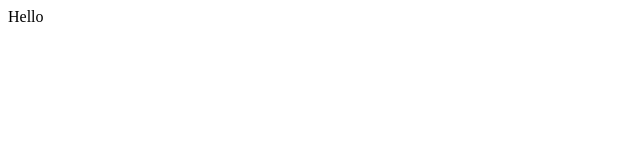
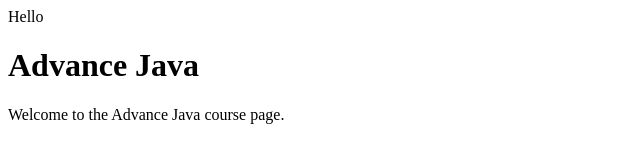
Before and after one commit to mdor21/AadvanceJava, a plain HTML site: page index.html in a window 1280 px wide. Shown: the whole page, without its empty margins (0-640 px from the left). Drawn offline with Linux system fonts and the light colour scheme.

Commit message:
updating index.html

```diff
--- a/index.html
+++ b/index.html
@@ -1 +1,3 @@
-<div>Hello<div>
+    <div>Hello<div>
+        <h1>Advance Java</h1>
+        <p>Welcome to the Advance Java course page.</p>
```
